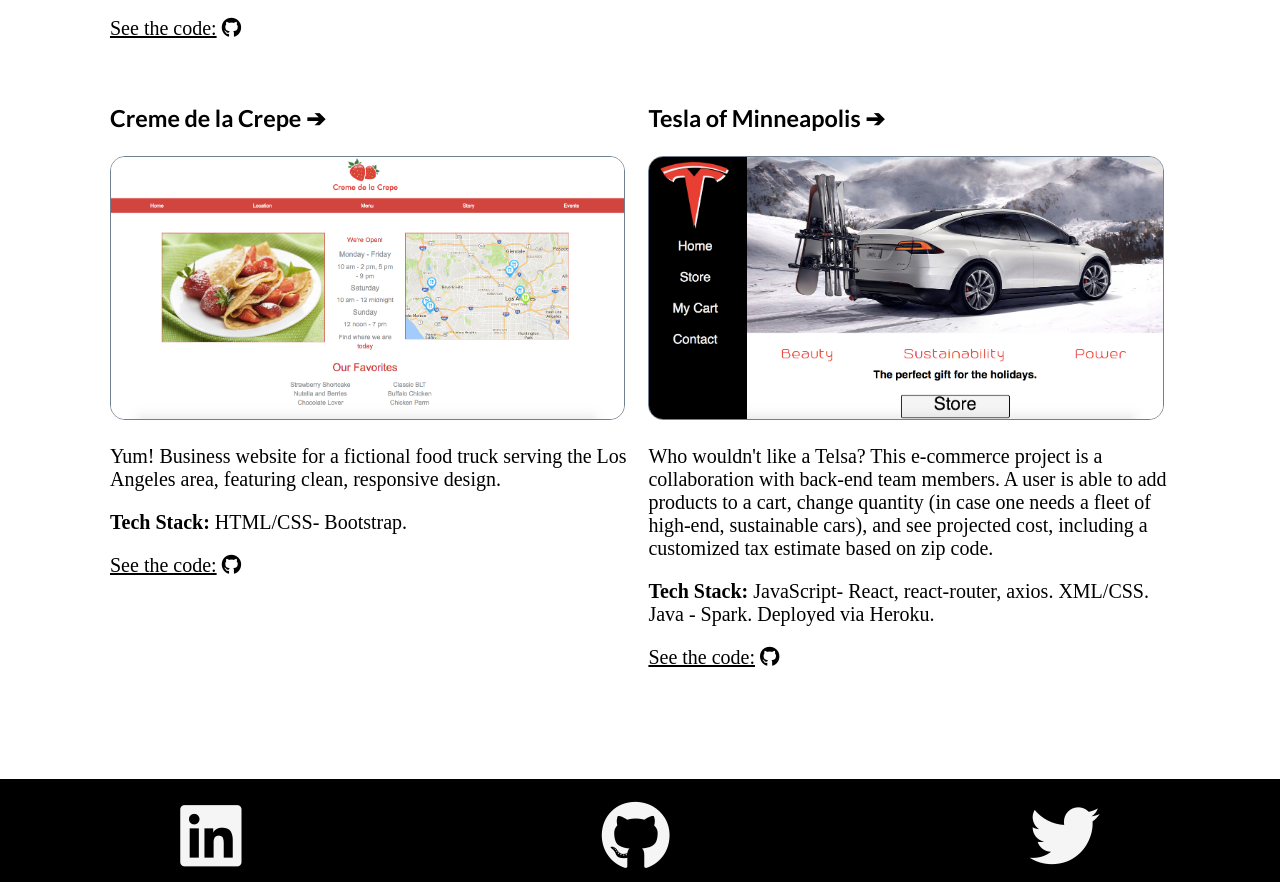
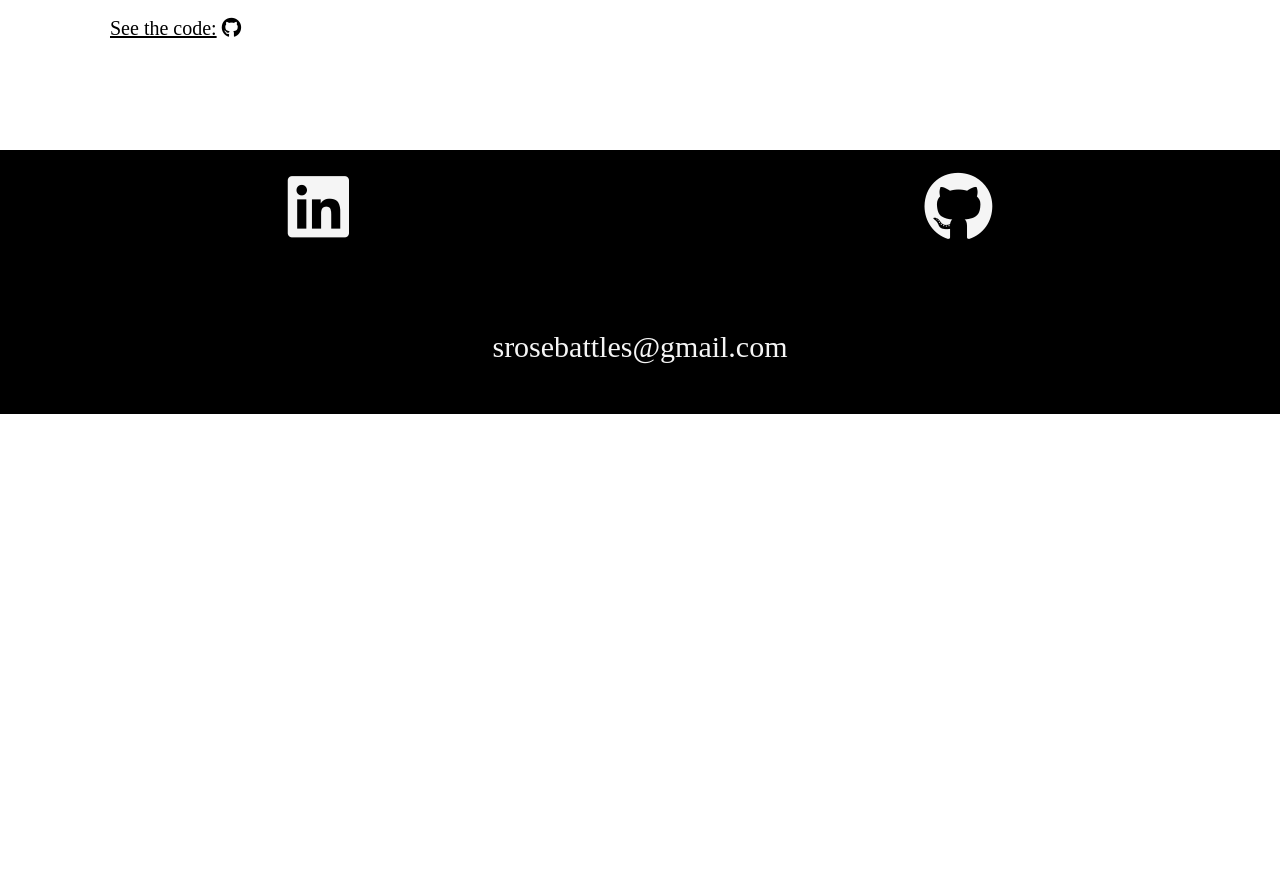
Before and after one commit to srosebattles/portfolio-site, a website: page index.html in a window 1280 px wide. Shown: the part 2139-3021 px from the top of the page. After the commit the page ends 2553 px from the top, so only its background shows below. Drawn offline with Linux system fonts and the light colour scheme; a web font is replaced by a local one.

Commit message:
update languages and tech

```diff
--- a/index.html
+++ b/index.html
@@ -30,16 +30,15 @@
             <div class="aboutText">
                 <p>I'm a quick-learning full-stack developer who thrives seeing all layers of a project. I'm one of those people that wants to know everything about everything- when I'm not coding you might find me reading or listening
                     to podcasts. I also write poetry, though you won't see any of it here. </p>
-                <!-- <p>I thrive knowing I've made an impact for others, so right now my ambition is to get the phonics app that I am building to a point where it's ready to be released for public use- I'm excited about the technical challenges I've overcome in creating it and can't wait to share it with the world.</p> -->
             </div>
         </div>
 
         <div class="skillsDiv">
             <div class="skillsList">
                 <h1>Skills</h1>
-                <p>Languages: C#, JavaScript (ES5/ES6), HTML, CSS, SQL</p>
-                <p>Tech: .NET MVC, Entity Framework, SQL Server, REST APIs, React, JQuery (including AJAX), Knockout.js, Bootstrap, CSS Flexbox/Grid, Lodash, Specflow (Cucumber), AWS, Git, Github, command line, Atlassian tools</p>
-                <p>Other: agile development, mobile-first design, fundamentals of user experience (UX) </p>
+                <p>Languages: JavaScript (ES6), HTML/CSS, C# (a bit rusty), fundamentals of Java, fundamentals of SQL</p>
+                <p>Tech: React.js, NextJS, TypeScript, CSS Flexbox/Grid</p>
+                <p>Other: agile development, mobile-first design, user experience (UX)</p>
             </div>
             <img src="assets/darkApple.jpg" alt="background picture" class="codePic">
         </div>
@@ -72,38 +71,11 @@
                     </p>
                 </div>
             </div>
-
-            <div class="projectsRow">
-                <div class="eachProject">
-                    <h3><a href="https://srosebattles.github.io/crepes/">Creme de la Crepe &#10132;</a> </h3>
-                    <a href="https://srosebattles.github.io/crepes/"><img class="projectPic" src="assets/CrepeScreenshot.png" alt="Creme de La Crepe Project"></a>
-                    <p>Yum! Business website for a fictional food truck serving the Los Angeles area, featuring clean, responsive design.</p>
-                    <p><strong>Tech Stack:</strong> HTML/CSS- Bootstrap.</p>
-                    <p class="seeCode"><a href="https://github.com/srosebattles/crepes">See the code:</a>
-                        <a href="https://github.com/srosebattles/crepes"> <i class="fa fa-github" aria-hidden="true"></i></a>
-                    </p>
-                </div>
-
-                <div class="eachProject">
-                    <h3><a href="https://teslaofminneapolis.herokuapp.com/">Tesla of Minneapolis &#10132;</a></h3>
-                    <a href="https://teslaofminneapolis.herokuapp.com/"><img class="projectPic" src="assets/TeslaScreenshot.png" alt="Tesla Project"></a>
-                    <p>Who wouldn't like a Telsa? This e-commerce project is a collaboration with back-end team members. A user is able to add products to a cart, change quantity (in case one needs a fleet of high-end, sustainable cars), and see projected
-                        cost, including a customized tax estimate based on zip code.</p>
-                    <p><strong>Tech Stack:</strong> JavaScript- React, react-router, axios. XML/CSS. Java - Spark. Deployed via Heroku.</p>
-                    <p class="seeCode"><a href="https://github.com/Tesla-of-Minneapolis/CrossoverPayment">See the code:</a>
-                        <a href="https://github.com/Tesla-of-Minneapolis/CrossoverPayment"> <i class="fa fa-github" aria-hidden="true"></i></a>
-                    </p>
-                </div>
-
-
-            </div>
-
         </div>
 
         <div class="socialDiv">
             <a href="https://www.linkedin.com/in/srosebattles"><i class="fa fa-linkedin-square" aria-hidden="true"></i></a>
             <a href="https://github.com/srosebattles"><i class="fa fa-github" aria-hidden="true"></i></a>
-            <a href="https://twitter.com/srosebattles"><i class="fa fa-twitter" aria-hidden="true"></i></a>
         </div>
         <div class="emailDiv">
             <p><a href="mailto:srosebattles@gmail.com">srosebattles@gmail.com</a></p>
```
